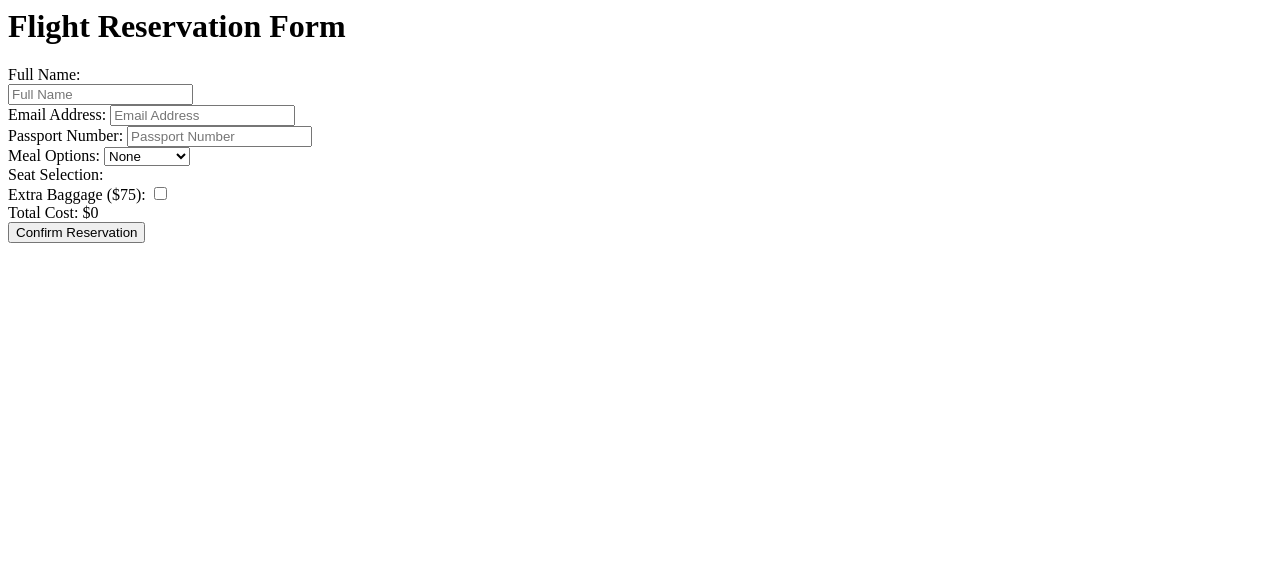
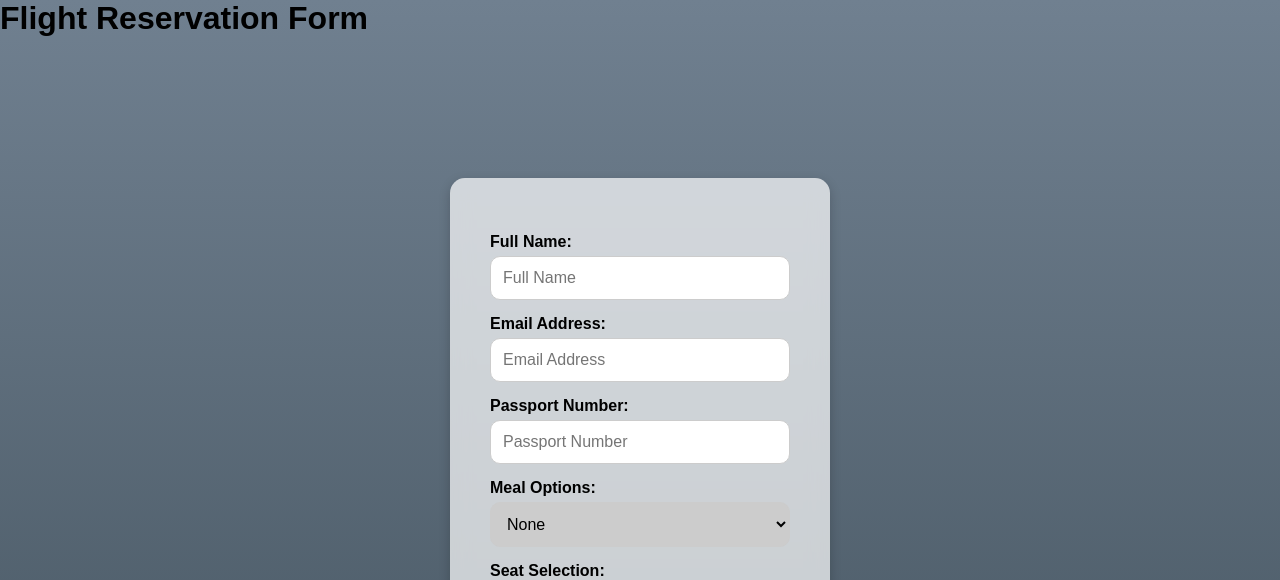
Before and after one commit to Nikskrtskrt/CCAPDEV, a web app: file public/reservation-form.html in a window 1280 px wide. Shown: the top 580 px of the page. Run offline with its HTML, style and script files only (its server is not run), Linux system fonts and the light colour scheme; some libraries are stand-ins or nearby versions.

Commit message:
Work progress

```diff
--- a/public/reservation-form.css
+++ b/public/reservation-form.css
@@ -1,11 +1,22 @@
-.content {
-    display: flex;
-    flex-direction: column;
-    align-items: center;
-    justify-content: center;
-    font-family: Arial, sans-serif;
-    background-color: #0fc0a27e;
-}
+#reservationForm {
+            position: absolute;
+            top: 65%;
+            left: 50%;
+            transform: translate(-50%, -50%);
+            background: rgba(255, 255, 255, 0.7);
+            backdrop-filter: blur(10px);
+            -webkit-backdrop-filter: blur(10px);
+            padding: 40px;
+            width: 300px;
+            max-width: 30%;
+            border-radius: 15px;
+            box-shadow: 0px 4px 12px rgba(0,0,0,0.2);
+            opacity: 0;
+            animation: fadeIn 2s ease forwards;
+            animation-delay: 4s;
+            z-index: 15;
+            transition: left 0.5s ease;
+        }
 
 .seat-map-container {
     display: grid;
--- a/public/reservation-form.html
+++ b/public/reservation-form.html
@@ -4,8 +4,8 @@
 <html>
 <head>
     <title>Reservation Form</title>
-    <link href="globals.css"></link>
-    <!--<link href="public/reservation-form.css"></link>-->
+    <link rel="stylesheet" href="globals.css"></link>
+    <link rel="stylesheet" href="public/reservation-form.css"></link>
 
 
 </head>
@@ -21,13 +21,11 @@
     - Show a summary panel with total price calculation (JavaScript updates dynamically).
 
     -->
-    <div class="content">
     <h1>Flight Reservation Form</h1>
+
     <form id="reservationForm">
-
         <div class="full-name-container">
             <label for="fullName">Full Name: </label>
-                <br>
             <input type="text" id="fullName" placeholder="Full Name" required></input>
         </div>
 
@@ -43,7 +41,7 @@
         <div class="meal-options-container">
             <label for="mealOptions">Meal Options:</label>
             <select id="mealOptions" name="meal-options">
-                    <option value="none" disabled selected>None</option>
+                <option value="none" selected>None</option>
                 <option value="standard">Standard</option>
                 <option value="vegetarian">Vegetarian</option>
                 <option value="kosher">Kosher</option>
@@ -70,8 +68,6 @@
 
         <button type="submit" id="btnSubmit">Confirm Reservation</button>
     </form>
-    </div>
-
 
     <script src="reservation-form.js"></script>
 </body>
```
Also changed, not shown: reservation-form.html (deleted, +0 -77 lines). Lines whose indentation alone changed are shown as unchanged.
